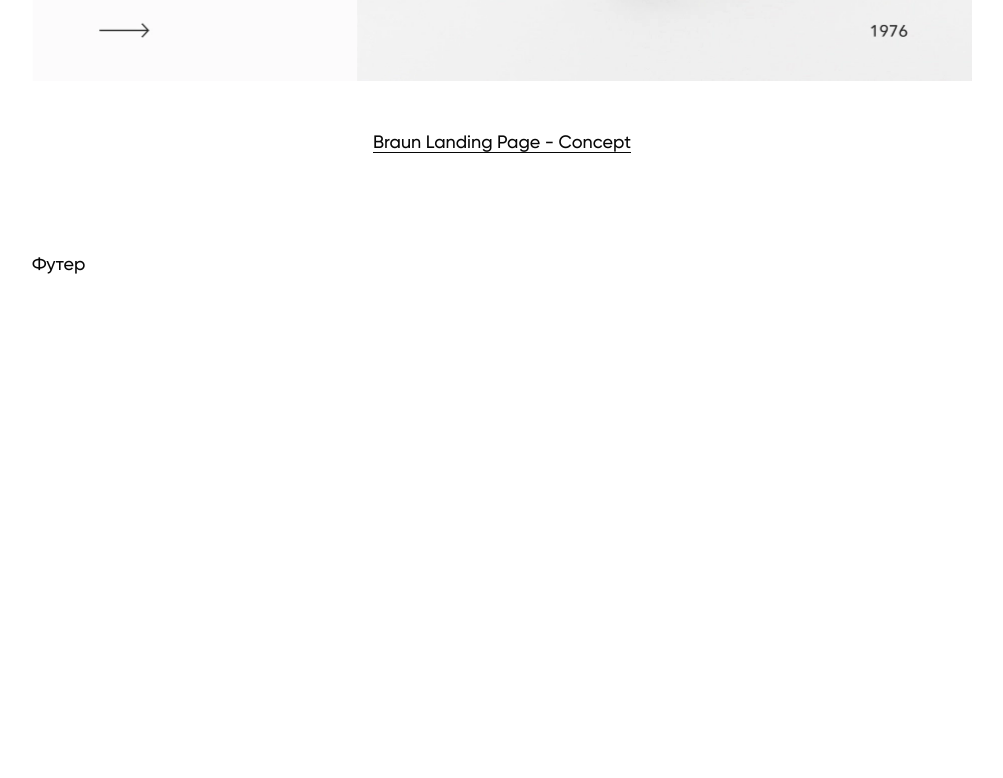
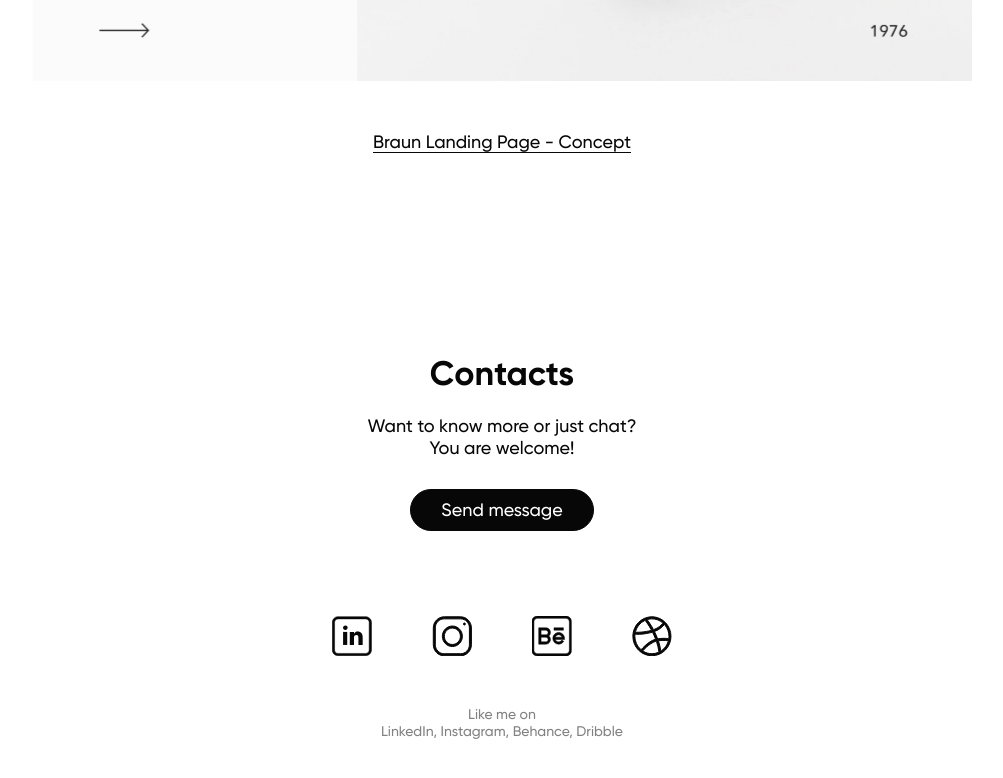
Before and after one commit to Qumansa/freeportfolio, a website: page src/index.html in a window 1280 px wide. Shown: the part 3832-4610 px from the top of the page, without its empty margins (138-1141 px from the left). Before the commit the page ends 4107 px from the top, so only its background shows below. Drawn offline with nearby package versions, Linux system fonts and the light colour scheme; files that its build step writes are made by us from their sources; files whose address does not match are found by name.

Commit message:
Футер
Верстка

```diff
--- a/src/components/footer.html
+++ b/src/components/footer.html
@@ -1,3 +1,34 @@
-<footer class="footer">
-    <div class="container">Футер</div>
+<footer class="footer section">
+    <div class="container">
+        <h2 class="section__title">Contacts</h2>
+        <p class="footer__text">Want to know more or just chat? <br>You are welcome!</p>
+        <a class="footer__send" href="mailto:test@google.com">Send message</a>
+        <ul class="footer__list">
+            <li class="footer__item">
+                <a class="footer__link footer__link_linkedin" href="#" target="_blank" rel="noopener">
+                    <span class="sr-only">LinkedIn</span>
+                </a>
+            </li>
+            <li class="footer__item">
+                <a class="footer__link footer__link_instagram" href="#" target="_blank" rel="noopener">
+                    <span class="sr-only">Instagram</span>
+                </a>
+            </li>
+            <li class="footer__item">
+                <a class="footer__link footer__link_behance" href="#" target="_blank" rel="noopener">
+                    <span class="sr-only">Behance</span>
+                </a>
+            </li>
+            <li class="footer__item">
+                <a class="footer__link footer__link_dribble" href="#" target="_blank" rel="noopener">
+                    <span class="sr-only">Dribble</span>
+                </a>
+            </li>
+        </ul>
+        <p class="footer__like">
+            Like me on
+            <br>
+            LinkedIn, Instagram, Behance, Dribble
+        </p>
+    </div>
 </footer>
--- a/src/components/portfolio.html
+++ b/src/components/portfolio.html
@@ -6,7 +6,8 @@
                 <figure class="portfolio__figure">
                     <img class="portfolio__img" src="img/fashion.webp" alt="Online fashion store - Homepage">
                     <figcaption class="portfolio__caption">
-                        <a class="portfolio__link" href="#">Online fashion store - Homepage</a>
+                        <a class="portfolio__link" href="#" target="_blank" rel="noopener">Online fashion store -
+                            Homepage</a>
                     </figcaption>
                 </figure>
             </li>
@@ -14,7 +15,7 @@
                 <figure class="portfolio__figure">
                     <img class="portfolio__img" src="img/reebok.webp" alt="Reebok Store - Concept">
                     <figcaption class="portfolio__caption">
-                        <a class="portfolio__link" href="#">Reebok Store - Concept</a>
+                        <a class="portfolio__link" href="#" target="_blank" rel="noopener">Reebok Store - Concept</a>
                     </figcaption>
                 </figure>
             </li>
@@ -22,7 +23,8 @@
                 <figure class="portfolio__figure">
                     <img class="portfolio__img" src="img/braun.webp" alt="Braun Landing Page - Concept">
                     <figcaption class="portfolio__caption">
-                        <a class="portfolio__link" href="#">Braun Landing Page - Concept</a>
+                        <a class="portfolio__link" href="#" target="_blank" rel="noopener">Braun Landing Page -
+                            Concept</a>
                     </figcaption>
                 </figure>
             </li>
--- a/src/sass/_mixins.sass
+++ b/src/sass/_mixins.sass
@@ -5,3 +5,12 @@
             color: $black
         &:active
             opacity: 0.7
+
+@mixin hoverButton
+    transition: color 0.15s, background-color 0.15s
+    @media (min-width: 992px)
+        &:hover
+            color: $black
+            background-color: $white
+        &:active
+            opacity: 0.7
--- a/src/sass/components/_footer.sass
+++ b/src/sass/components/_footer.sass
@@ -1,4 +1,46 @@
 .footer
     flex: 0 0 auto
+    text-align: center
+    &__text
+        margin-top: 20px
+    &__send
+        margin-top: 30px
+        padding: 9px 30px
+        color: $white
+        background-color: $black
+        border-radius: 25px
+        border: 1px solid $black
+        @include hoverButton
+    &__list
+        display: flex
+        justify-content: center
+        align-items: center
+        column-gap: 60px
+        margin-top: 85px
+    &__link
+        width: 40px
+        height: 40px
+        background-size: cover
+        background-repeat: no-repeat
+        background-position: center center
+        transition: transform 0.15s
+        &_linkedin
+            background-image: url('../img/linkedin.svg')
+        &_instagram
+            background-image: url('../img/instagram.svg')
+        &_behance
+            background-image: url('../img/behance.svg')
+        &_dribble
+            background-image: url('../img/dribble.svg')
+        @media (min-width: 992px)
+            &:hover
+                transform: translateY(-5px)
+            &:active
+                opacity: 0.7
+    &__like
+        margin-top: 45px
+        font-size: 14px
+        line-height: 17px
+        color: $gray
 
 @import '../media/_footer-media'
```
Also changed, not shown: dist/css/main.min.css, dist/img/behance.svg (added), dist/img/dribble.svg (added), dist/img/instagram.svg (added), dist/img/linkedin.svg (added), dist/index.html, src/img/behance.svg (added), src/img/dribble.svg (added), src/img/instagram.svg (added), src/img/linkedin.svg (added).
